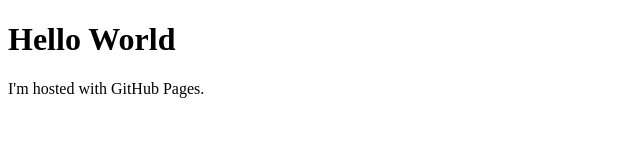
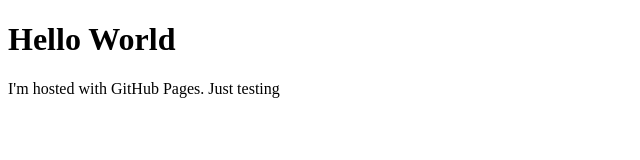
Before and after one commit to ANosay/anosay.github.io, a plain HTML site: page index.html in a window 1280 px wide. Shown: the full height of the page, 0-640 px from the left. Drawn offline with Linux system fonts and the light colour scheme.

Commit message:
Update index.html

```diff
--- a/index.html
+++ b/index.html
@@ -2,6 +2,6 @@
 <html>
 <body>
 <h1>Hello World</h1>
-<p>I'm hosted with GitHub Pages.</p>
+<p>I'm hosted with GitHub Pages. Just testing</p>
 </body>
 </html>
```
